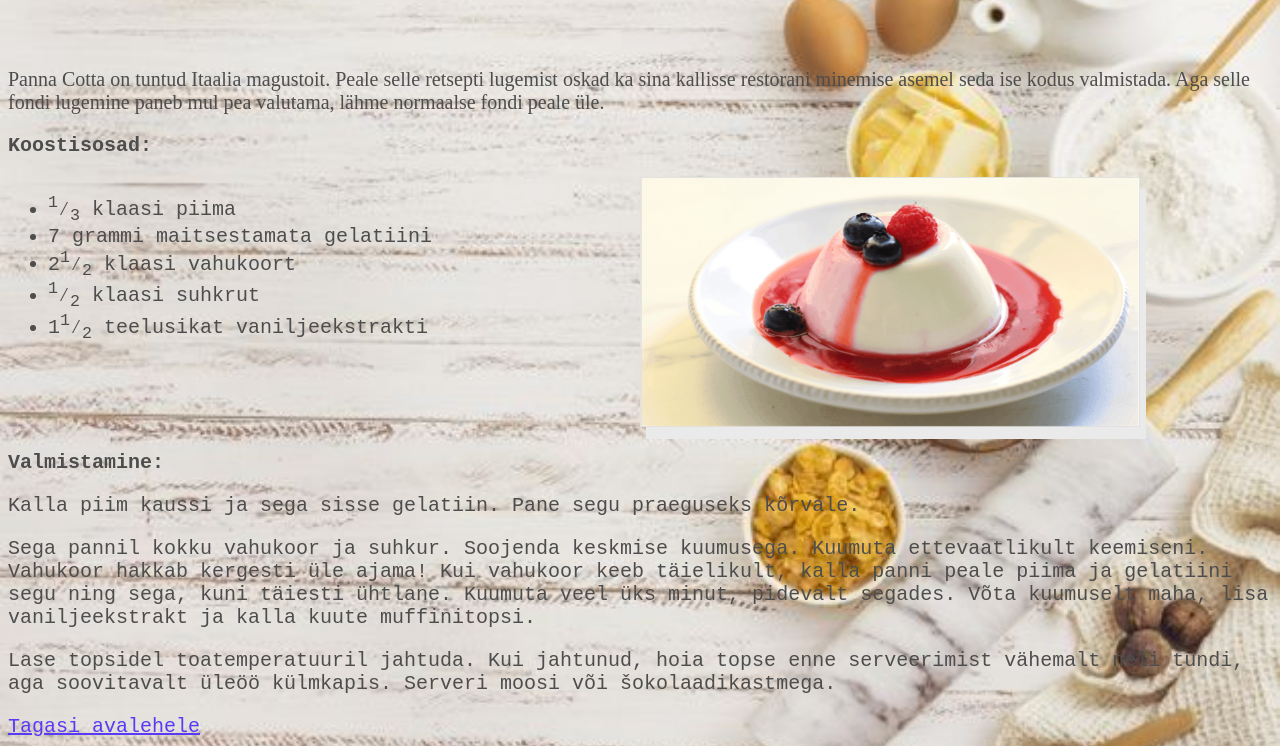
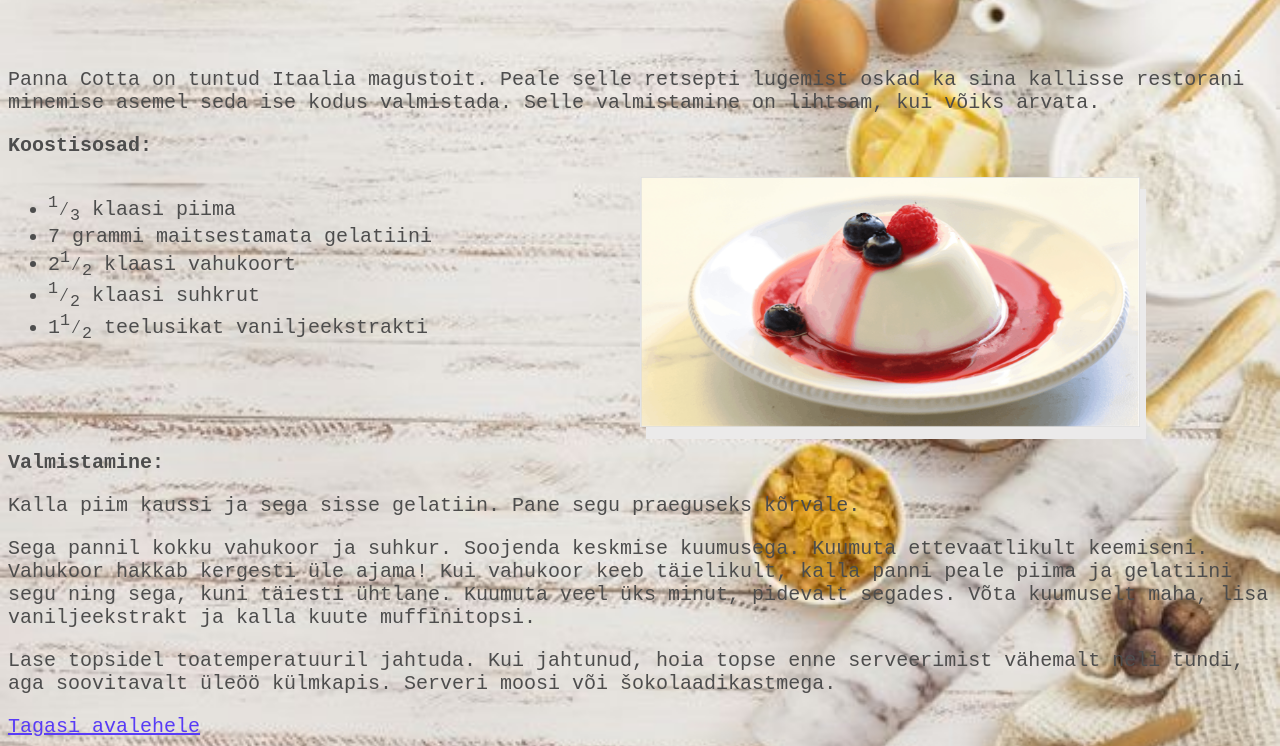
Before and after one commit to PotionLeMotion/Namma, a plain HTML site: page panna cotta.html in a window 1280 px wide. Shown: the part 95-841 px from the top of the page. Drawn offline with Linux system fonts and the light colour scheme.

Commit message:
Update panna cotta.html

```diff
--- a/panna cotta.html
+++ b/panna cotta.html
@@ -5,7 +5,7 @@
     <body id='taust'>
         <h1 id='kaekiri_title'>Klassikaline Panna Cotta</h1>
         <br />
-        <p id='kaekiri_body'>Panna Cotta on tuntud Itaalia magustoit. Peale selle retsepti lugemist oskad ka sina kallisse restorani minemise asemel seda ise kodus valmistada. Aga selle fondi lugemine paneb mul pea valutama, lähme normaalse fondi peale üle.</p>
+        <p id='normaalne_body'>Panna Cotta on tuntud Itaalia magustoit. Peale selle retsepti lugemist oskad ka sina kallisse restorani minemise asemel seda ise kodus valmistada. Selle valmistamine on lihtsam, kui võiks arvata.</p>
         <p id='normaalne_subtitle'>Koostisosad:</p>
 
         <div class='row'>
```
